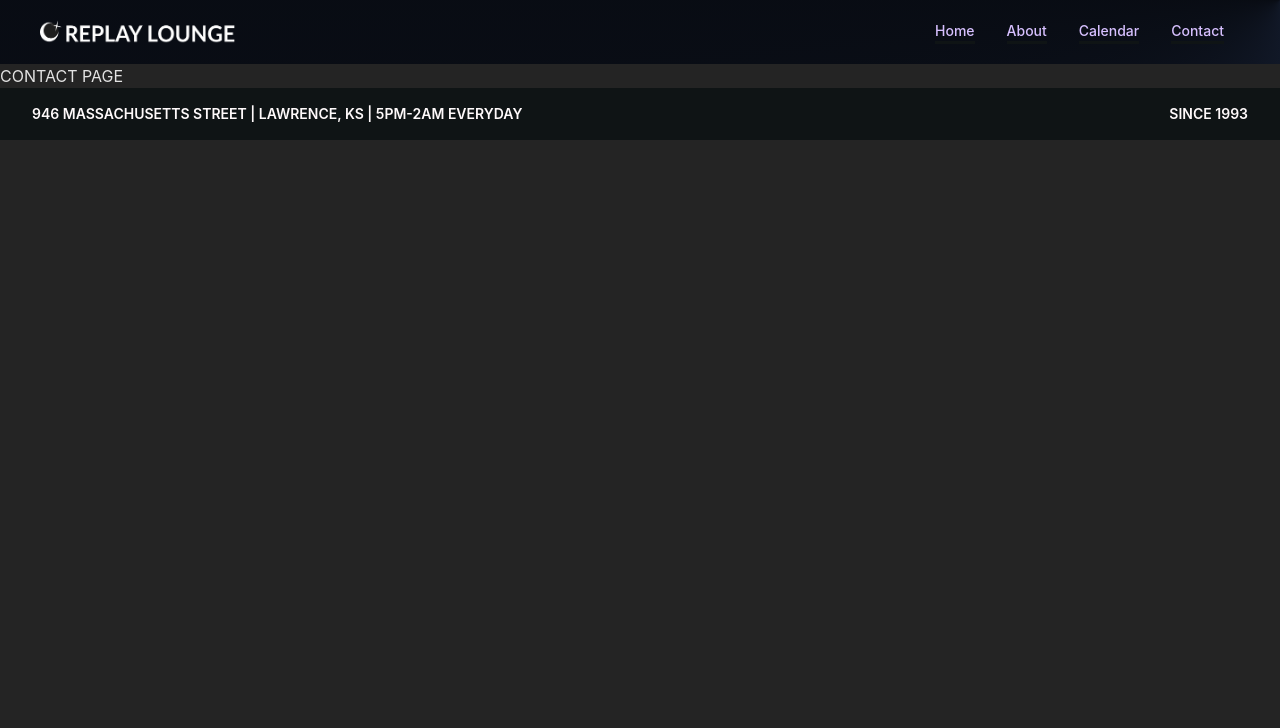
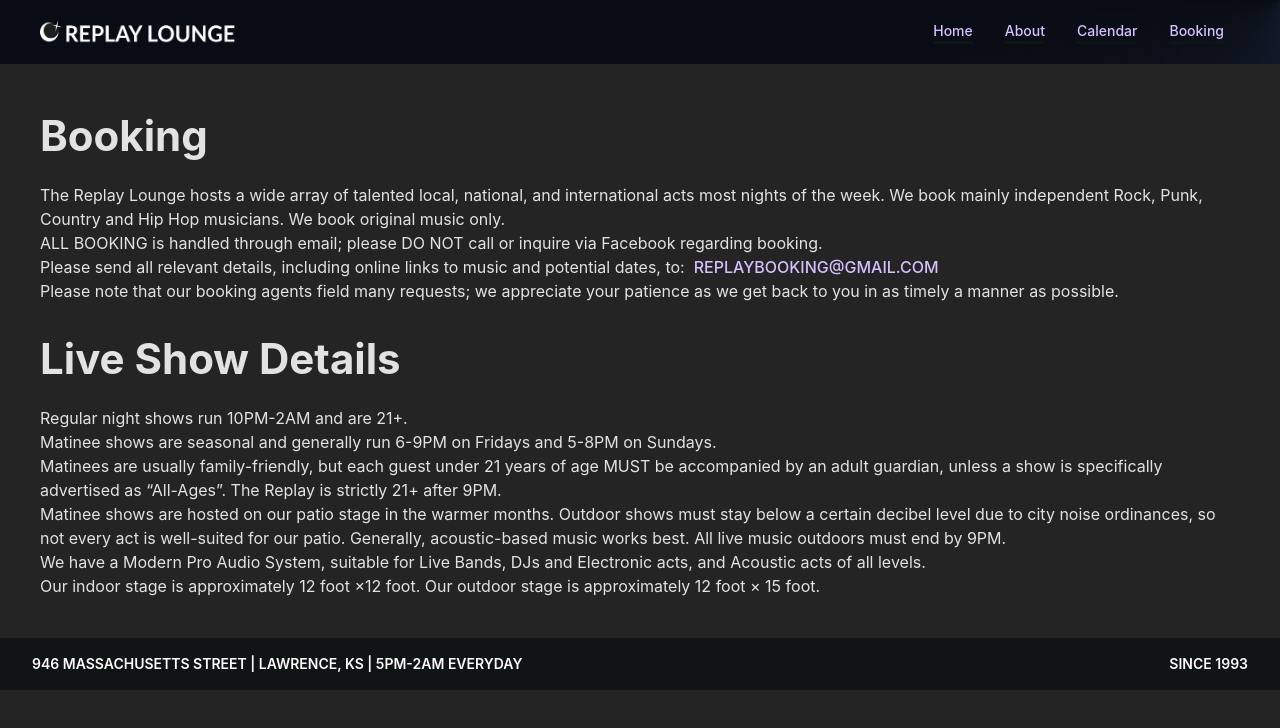
Before and after one commit to carlgwsmith/replay, a React (Vite) app: page /contact in a window 1280 px wide. Shown: the top 728 px of the page. Built offline with nearby package versions, Linux system fonts and the light colour scheme; no server answers.

Commit message:
filler pages

```diff
--- a/src/Global Components/header.jsx
+++ b/src/Global Components/header.jsx
@@ -42,7 +42,7 @@
                     </li>
                     <li className={linkStyle}>
                         <NavLink to={`/contact`}>
-                            Contact
+                           Booking
                         </NavLink>
                     </li>
                     {/* <li className={linkStyle}>
@@ -74,7 +74,7 @@
                         <NavLink to={`/calendar`}>Calendar</NavLink>
                         </li>
                         <li className="p-4">
-                        <NavLink to={`/contact`}>Contact</NavLink>
+                        <NavLink to={`/contact`}>Booking</NavLink>
                         </li>
                         {/* <li className="p-4">
                         <NavLink to={`/home`}>Store</NavLink>
--- a/src/Pages/About.jsx
+++ b/src/Pages/About.jsx
@@ -12,7 +12,7 @@
 <br/>
 <p><strong>HOW DO I BOOK A SHOW AT REPLAY LOUNGE?</strong></p>
 <p>ALL BOOKING is handled through email; please DO NOT call or inquire via Facebook regarding booking.<br/>
-Please send all relevant details, including online links to music and potential dates, to: REPLAYBOOKING@GMAIL.COM<br/>
+Please send all relevant details, including online links to music and potential dates, to: <a href="mailto:replaybooking@gmail.com">REPLAYBOOKING@GMAIL.COM</a><br/>
 Please refer to more information in the <a href="/contact"><strong>CONTACT</strong></a> section.</p>
 <br/>
 <p><strong>IS THE REPLAY A PINBALL BAR?</strong></p>
--- a/src/Pages/Contact.jsx
+++ b/src/Pages/Contact.jsx
@@ -1,5 +1,23 @@
 export default function Contact(){
     return(<>
-    <h1>CONTACT PAGE</h1>
+    <div className="grid grid-cols-12 p-10">
+	<div className="col-span-12 mb-6">
+			<h2 className="text-[42px] mb-4 font-bold">Booking</h2>
+<p>The Replay Lounge hosts a wide array of talented local, national, and international acts most nights of the week. We book mainly independent Rock, Punk, Country and Hip Hop musicians. We book original music only.<br/>
+ALL BOOKING is handled through email; please DO NOT call or inquire via Facebook regarding booking.</p>
+<p>Please send all relevant details, including online links to music and potential dates, to: &nbsp;<a href="mailto:replaybooking@gmail.com">REPLAYBOOKING@GMAIL.COM</a></p>
+<p>Please note that our booking agents field many requests; we appreciate your patience as we get back to you in as timely a manner as possible.</p>
+
+	</div>
+	<div className="col-span-12">
+			<h2 className="text-[42px] mb-4 font-bold">Live Show Details</h2>
+<p>Regular night shows run 10PM-2AM and are 21+.<br/>
+Matinee shows are seasonal and generally run 6-9PM on Fridays and 5-8PM on Sundays.</p>
+<p>Matinees are usually family-friendly, but each guest under 21 years of age MUST be accompanied by an adult guardian, unless a show is specifically advertised as “All-Ages”. The Replay is strictly 21+ after 9PM.</p>
+<p>Matinee shows are hosted on our patio stage in the warmer months. Outdoor shows must stay below a certain decibel level due to city noise ordinances, so not every act is well-suited for our patio. Generally, acoustic-based music works best. All live music outdoors must end by 9PM.</p>
+<p>We have a Modern Pro Audio System, suitable for Live Bands, DJs and Electronic acts, and Acoustic acts of all levels.<br/>
+Our indoor stage is approximately 12 foot ×12 foot. Our outdoor stage is approximately 12 foot × 15 foot.</p>
+	</div>
+</div>
     </>)
 }
--- a/src/Pages/EditEvent.jsx
+++ b/src/Pages/EditEvent.jsx
@@ -18,6 +18,9 @@
     const [event_date, seteventDate] = useState(new Date());
     const [date, setDate] = useState('')
     const [formError, setFormError] = useState('')
+    const [showOutside, setShowOutside] = useState(false)
+    const [showMatinee, setShowMatinee] = useState(false)
+    const [showLate, setShowLate] = useState(false)
 
     useEffect(() => {
         const fetchEvent = async ()=>{
@@ -38,16 +41,25 @@
                 setMatinee(data.matinee)
                 setDj(data.dj)
                 setLateShow(data.lateShow)
-
-                console.log(typeof data.event_date)
+                if(data.matinee === null){
+                    setShowMatinee(true)
+                }
+                if(data.dj === null){
+                    setShowOutside(true)
+                }
+                if(data.lateShow === null){
+                    setShowOutside(true)
+                }
             }
         }
         fetchEvent()
+
+
     }, [id, navigate ]);
 
     const handleSubmit = async (e) =>{
         e.preventDefault()
-        if(!matinee || !dj || !lateShow || !event_description || !event_image || !event_cost){
+        if( !event_description || !event_image || !event_cost){
             setFormError('Complete all form fields')
             return
         }
@@ -68,6 +80,19 @@
             navigate('/eventList')
         }
     }
+
+    const checkShowOutsideHandler = () =>{
+        setShowOutside(!showOutside)
+        setDj(null)
+    }
+    const checkMatineeHandler = () =>{
+        setShowMatinee(!showMatinee)
+        setMatinee(null)
+    }
+    const checkLateShowHandler = () =>{
+        setShowLate(!showLate)
+        setLateShow(null)
+    }
     return(<>
     <div className="grid grid-cols-6 px-[40px] py-[20px]">
         <div className="col-span-4 col-start-2">
@@ -77,17 +102,22 @@
     <form onSubmit={handleSubmit}>
     <div className="grid grid-cols-6 px-[40px] py-[20px] gap-4">
             <div className="col-span-4 col-start-2">
-                <label htmlFor="name" className="block">Matinee Event</label>
-                <textarea type="text" id="name" className="w-[100%] p-2 h-10 rounded-sm border-1 border-gray-400" value={matinee} onChange={(e)=> setMatinee(e.target.value)} />
-
+                <label htmlFor="name" className="block">Matinee Details</label>
+                <textarea type="text" id="name" className="w-[100%] p-2 h-10 rounded-sm border-1 border-gray-400" value={matinee} onChange={(e)=> setMatinee(e.target.value)} disabled={showMatinee}/>
+                <input type="checkbox" id="checkbox" className="mr-2" checked={showMatinee} onChange={checkMatineeHandler}/>
+                <label htmlFor="checkbox"><sup className="top-[-0.15em]">No Matinee</sup></label>
             </div>
             <div className="col-span-4 col-start-2">
-                <label htmlFor="name" className="block">DJ or Late Show Outside</label>
-                <textarea type="text" id="name" className="w-[100%] p-2 h-10 rounded-sm border-1 border-gray-400" value={dj} onChange={(e)=> setDj(e.target.value)} />
+                <label htmlFor="name" className="block">DJ or Late Show Outside Details</label>
+                <textarea type="text" id="name" className="w-[100%] p-2 h-10 rounded-sm border-1 border-gray-400" value={dj} onChange={(e)=> setDj(e.target.value)} disabled={showOutside}/>
+                <input type="checkbox" id="checkbox1" className="mr-2" checked={showOutside} onChange={checkShowOutsideHandler}/>
+      <label htmlFor="checkbox1"><sup className="top-[-0.15em]">No Show Outside</sup></label>
             </div>
             <div className="col-span-4 col-start-2">
-                <label htmlFor="name" className="block">Late Event</label>
-                <textarea type="text" id="name" className="w-[100%] p-2 h-10 rounded-sm border-1 border-gray-400" value={lateShow} onChange={(e)=> setLateShow(e.target.value)} />
+                <label htmlFor="name" className="block">Late Event Details</label>
+                <textarea type="text" id="name" className="w-[100%] p-2 h-10 rounded-sm border-1 border-gray-400" value={lateShow} onChange={(e)=> setLateShow(e.target.value)} disabled={showLate}/>
+                <input type="checkbox" id="checkbox2" className="mr-2" checked={showLate} onChange={checkLateShowHandler}/>
+      <label htmlFor="checkbox2"><sup className="top-[-0.15em]">No Late Show</sup></label>
             </div>
             <div className="col-span-4 col-start-2">
                 <label htmlFor="description" className="block">Event Description</label>
```
